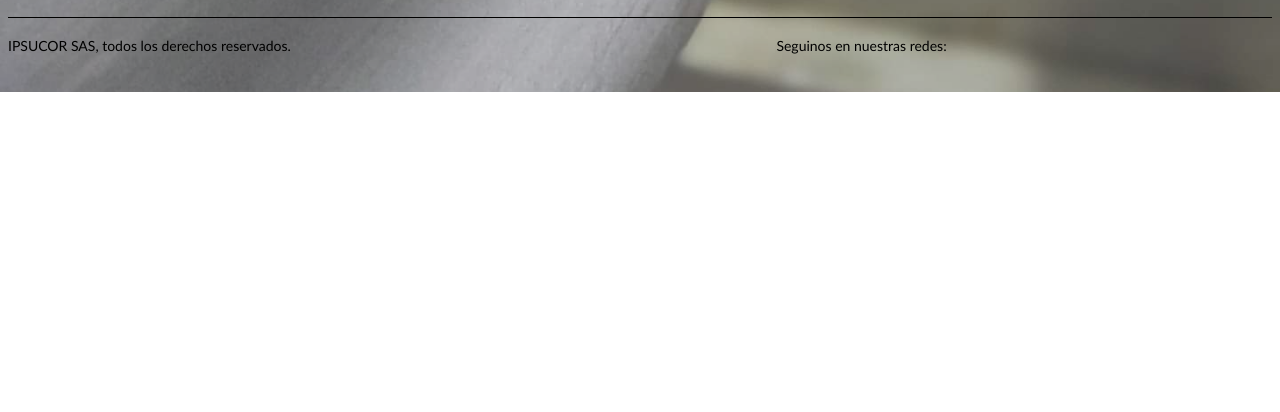
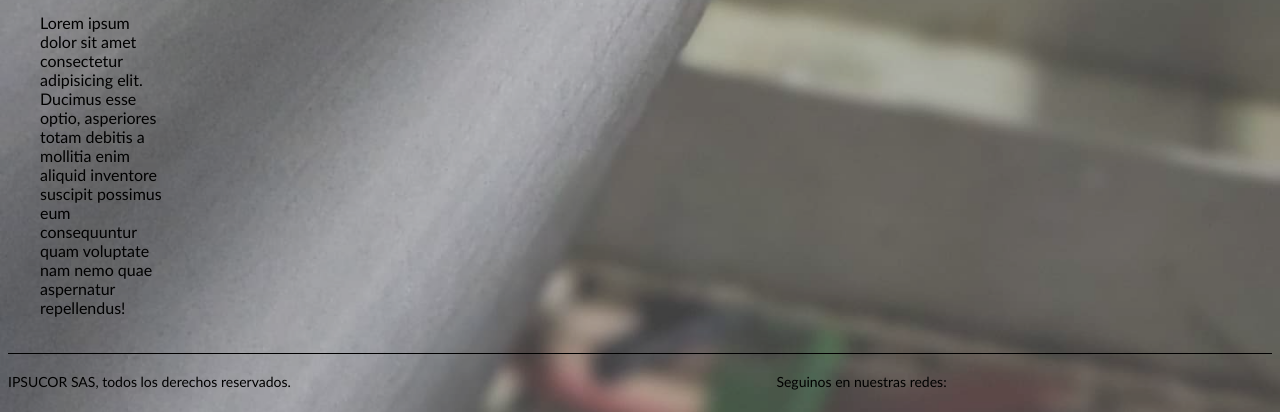
Before and after one commit to juanmrodrigz/Ipsucor, a plain HTML site: page index.html in a window 1280 px wide. Shown: the part 708-1120 px from the top of the page. Before the commit the page ends 800 px from the top, so only its background shows below. Drawn offline with nearby package versions, Linux system fonts and the light colour scheme; no server answers.

Commit message:
nueva rama

```diff
--- a/index.html
+++ b/index.html
@@ -44,6 +44,7 @@
         <img class="container__img1" src="./img/mangueras2.jpg" alt="Imágen de caños de polietileno de alta densidad">
         <img class="container__img2" src="./img/mangueras6.jpg" alt="Imágen de caños de polietileno de alta densidad">
         <img class="container__img3" src="./img/mangueras4.jpg" alt="Imágen de caños de polietileno de alta densidad">
+        <p>Lorem ipsum dolor sit amet consectetur adipisicing elit. Ducimus esse optio, asperiores totam debitis a mollitia enim aliquid inventore suscipit possimus eum consequuntur quam voluptate nam nemo quae aspernatur repellendus!</p>
     </main>
     <footer>
         <section class="footer__disclaimer">
```
